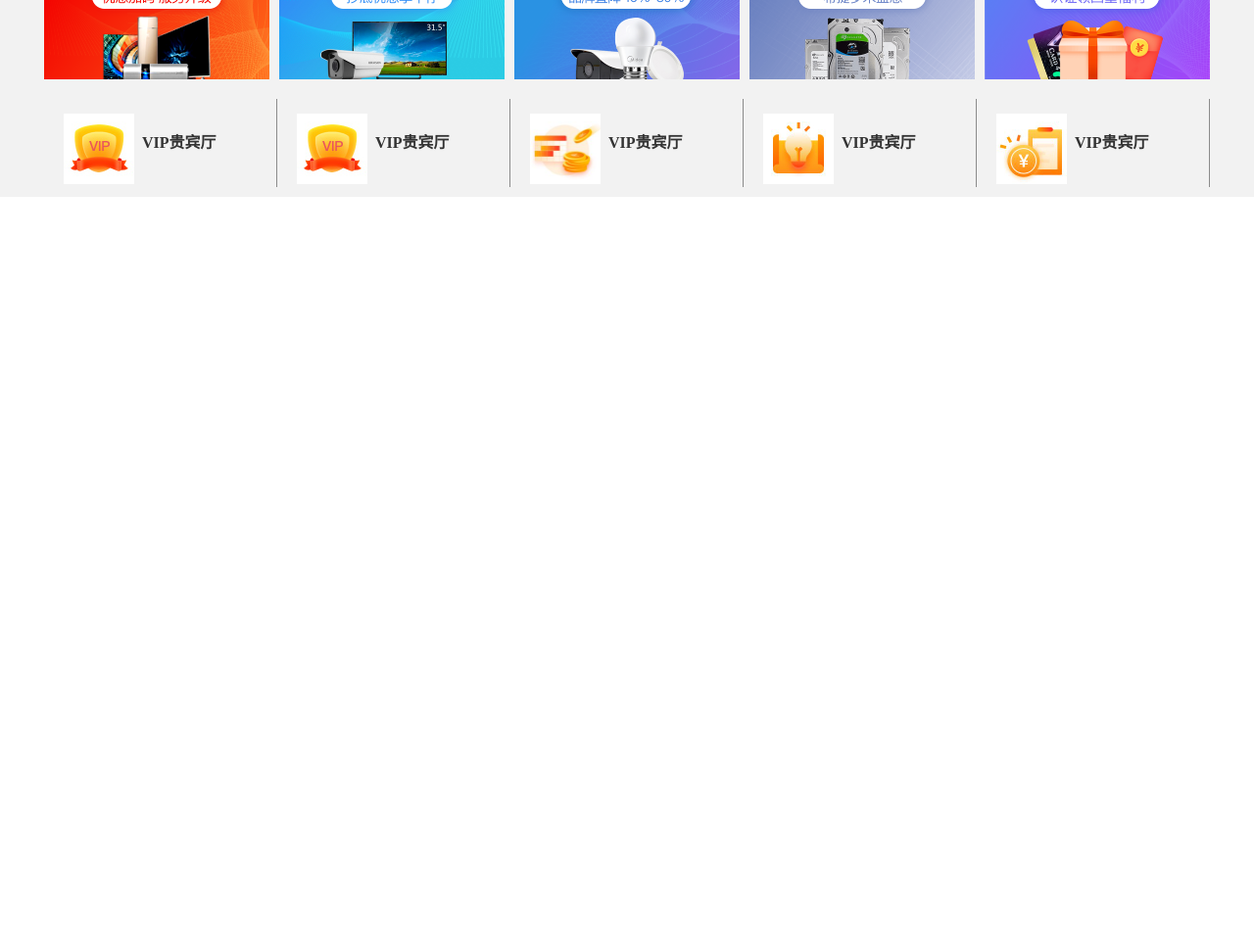
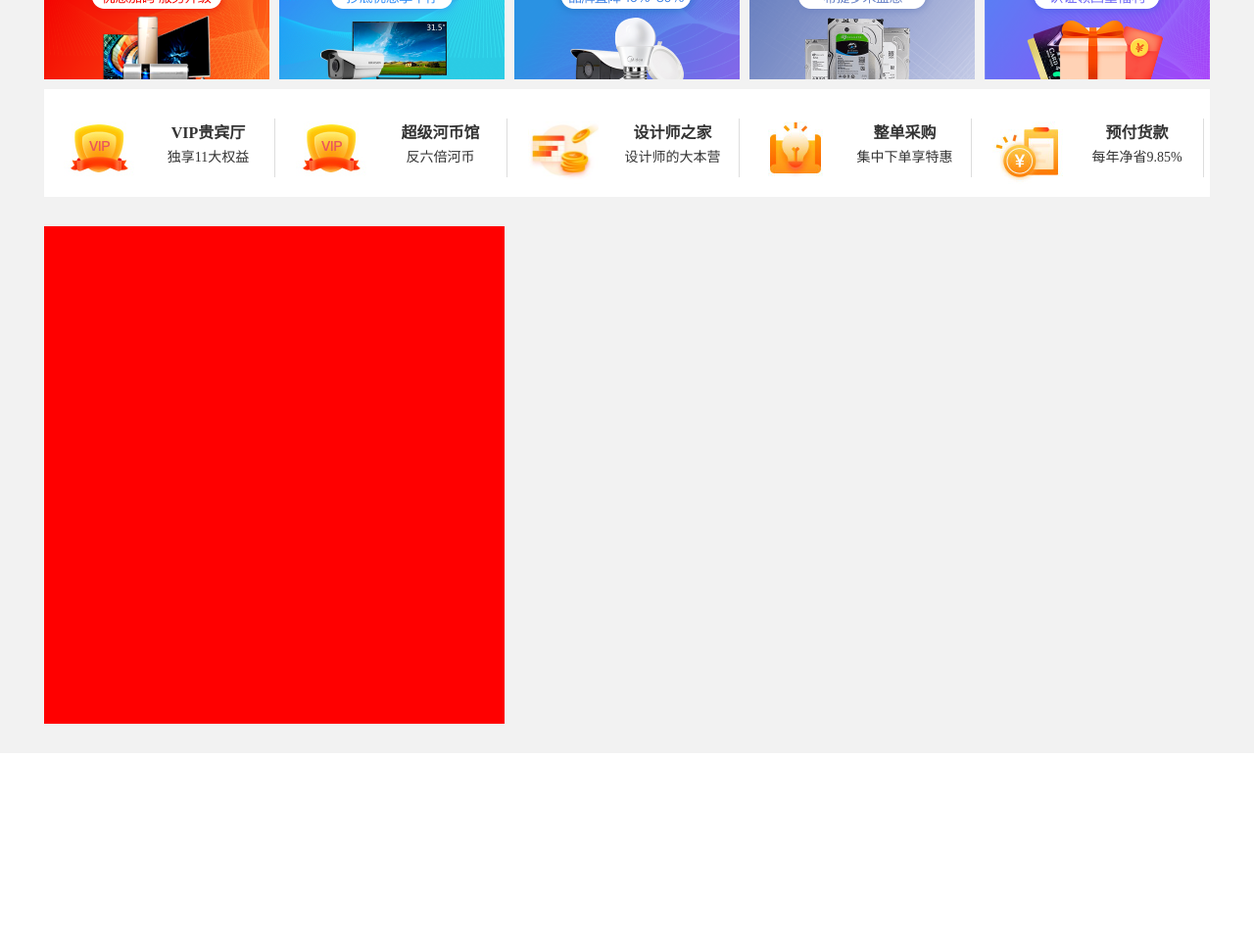
Before and after one commit to dyqzhiai/1820A, a website: page src/pages/index.html in a window 1280 px wide. Shown: the part 895-1864 px from the top of the page at 98% size. Before the commit the page ends 1096 px from the top, so only its background shows below. Drawn offline with nearby package versions, Linux system fonts and the light colour scheme; files that its build step writes are made by us from their sources.

Commit message:
1211上午提交

```diff
--- a/src/pages/index.html
+++ b/src/pages/index.html
@@ -539,8 +539,8 @@
                 <dl>
                     <dt><img src="../images/26.jpg" alt=""></dt>
                     <dd>
-                        <strong>VIP贵宾厅</strong>
-                        <p>独享11大权益</p>
+                        <strong>超级河币馆</strong>
+                        <p>反六倍河币</p>
                     </dd>
                 </dl>
               </a>
@@ -548,8 +548,8 @@
                 <dl>
                     <dt><img src="../images/27.jpg" alt=""></dt>
                     <dd>
-                        <strong>VIP贵宾厅</strong>
-                        <p>独享11大权益</p>
+                        <strong>设计师之家</strong>
+                        <p>设计师的大本营</p>
                     </dd>
                 </dl>
               </a>
@@ -557,8 +557,8 @@
                 <dl>
                     <dt><img src="../images/28.jpg" alt=""></dt>
                     <dd>
-                        <strong>VIP贵宾厅</strong>
-                        <p>独享11大权益</p>
+                        <strong>整单采购</strong>
+                        <p>集中下单享特惠</p>
                     </dd>
                 </dl>
               </a>
@@ -566,13 +566,21 @@
                 <dl>
                     <dt><img src="../images/29.jpg" alt=""></dt>
                     <dd>
-                        <strong>VIP贵宾厅</strong>
-                        <p>独享11大权益</p>
+                        <strong>预付货款</strong>
+                        <p>每年净省9.85%</p>
                     </dd>
                 </dl>
               </a>
           </div>
 
+         </div>
+         <div class="content">
+             <div class="main">
+                <div class="ranking"></div>
+                <div class="selection"></div>
+                <div class="feature"></div>
+
+             </div>
          </div>
 
       <script src="https://cdn.bootcss.com/jquery/3.3.1/jquery.js"></script>
--- a/src/sass/style.scss
+++ b/src/sass/style.scss
@@ -931,6 +931,8 @@ input,a{outline:none;}
                }
                a:hover img{
                  box-shadow: 0 0 5px #414040;
+                 margin-top:-3px;
+                 transition: all 0.5s;
                }
            }
         }
@@ -941,8 +943,9 @@ input,a{outline:none;}
                 width: 1190px;
                 height: 90px;
                 margin: auto;
-                padding: 10px 20px;
+                padding: 10px 0;
                 overflow: hidden;
+                background: #fff;
                 a{
                  display: block;
 
@@ -953,7 +956,7 @@ input,a{outline:none;}
                     float: left;
                     width: 237px;
                      height: 90px;
-                    border-right: 1px solid #8b8b8b;
+
                     position: relative;
                     img{
                         display: block;
@@ -963,10 +966,25 @@ input,a{outline:none;}
                     }
                     dd{
                         position: absolute;
-                        width: 118px;
+                        width: 135px;
                          height: 60px;
-                        top: 0px;
-                       left: 100px;
+                         top: 20px;
+                         left: 100px;
+                         text-align: center;
+                         border-right: 1px solid #ddd;
+
+                         strong{
+                             display:block;
+                             font-size: 16px;
+                             line-height: 30px;
+
+                         }
+                         p{
+
+                             font-size: 14px;
+                             line-height: 20px;
+                         }
+
                     }
                  }
                 }
@@ -974,3 +992,20 @@ input,a{outline:none;}
 
 
         }
+.content{
+    background: #F2F2F2;
+    .main{
+        width: 1190px;
+        height:508px;
+        margin: 0 auto;
+    .ranking{
+        width:470px;
+        height:100%;
+        background: red;
+    }
+    .selection{
+        width:470px;
+        height:100%;
+    }
+    }
+}
```
Also changed, not shown: dist/css/style.css, dist/pages/index.html.
